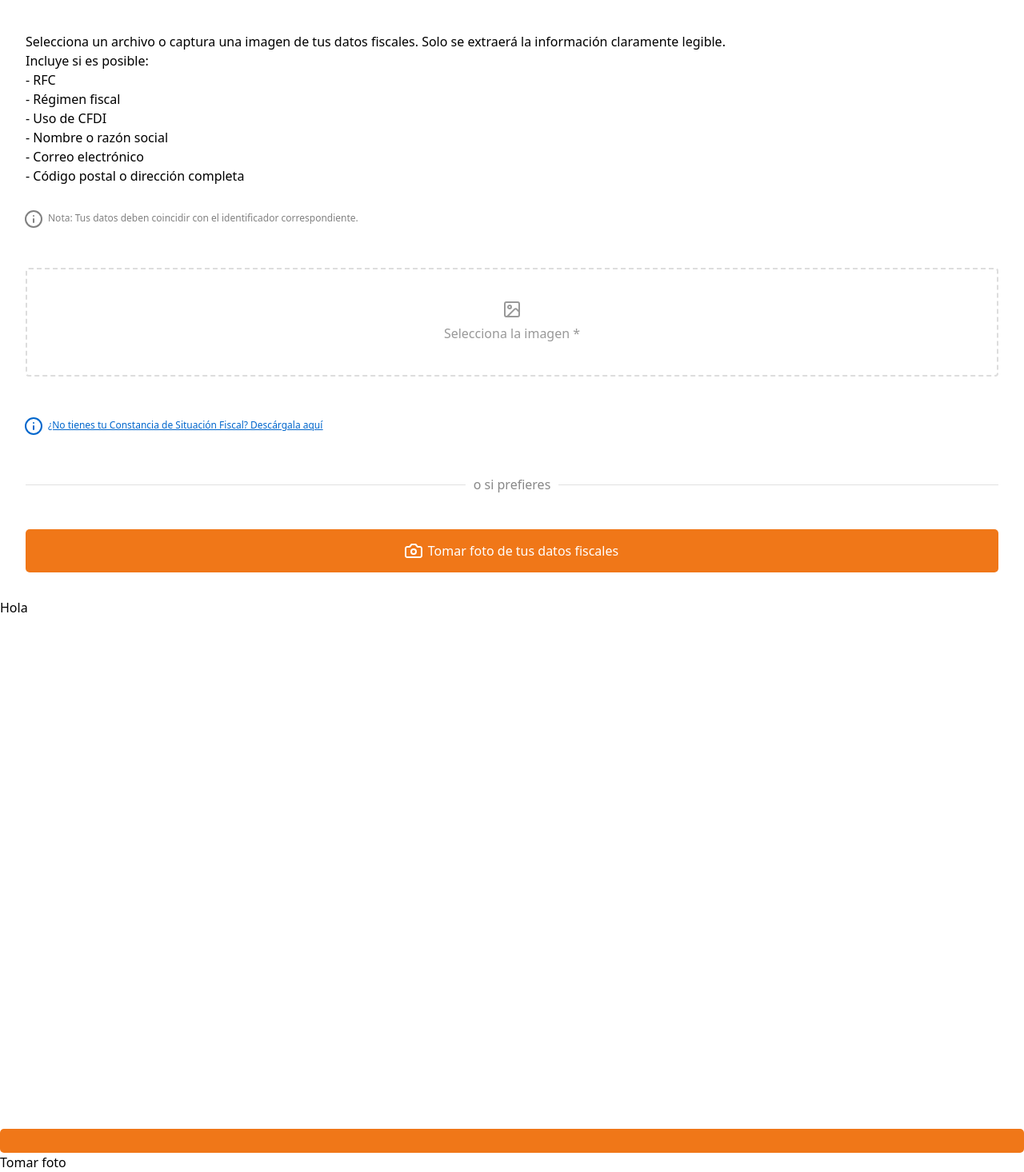
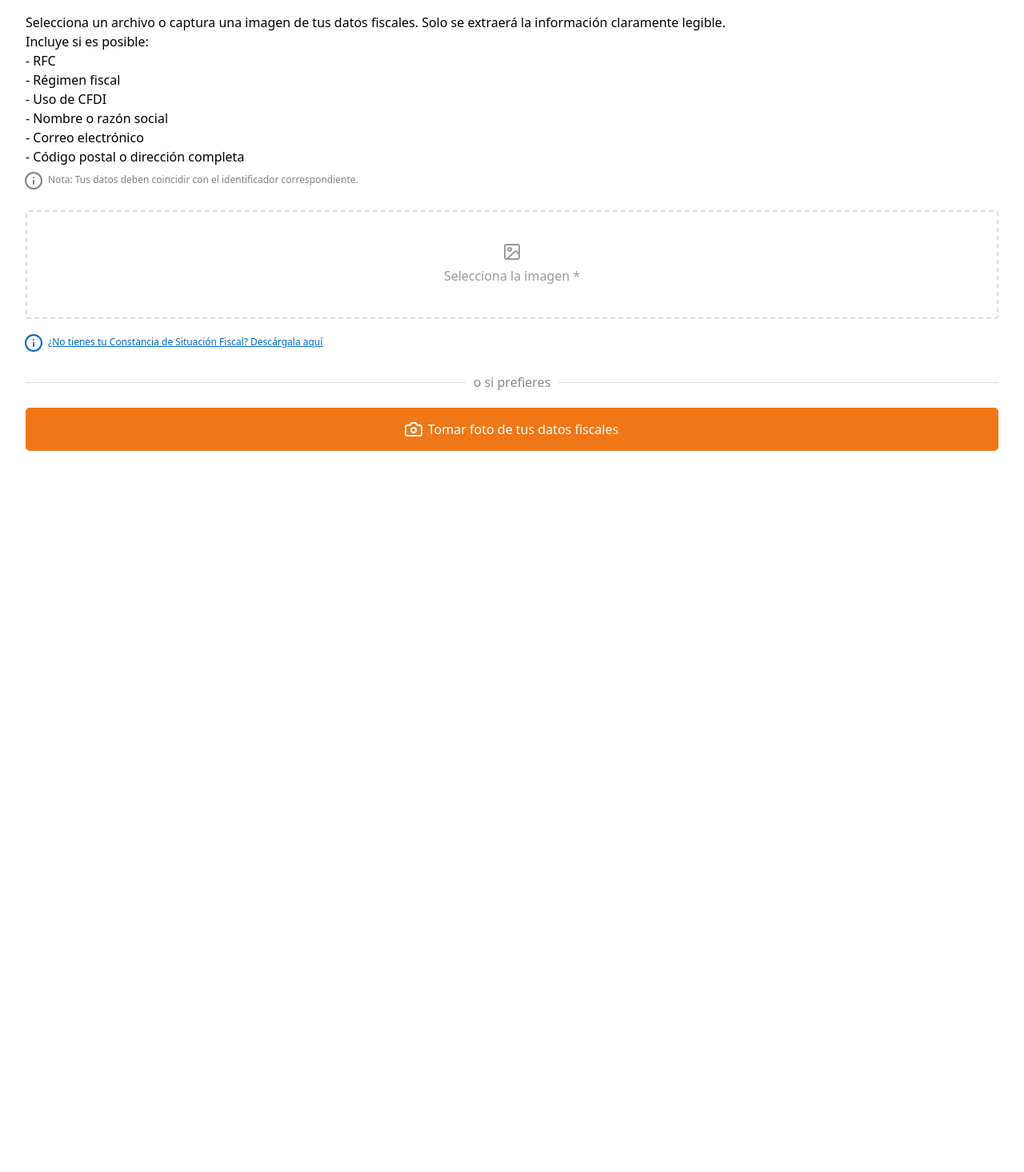
Before and after one commit to skibilling/SkibilingFront, an Angular app: page / in a window 1280 px wide. Shown: the part 5908-7374 px from the top of the page at 80% size. After the commit the page ends 6504 px from the top, so only its background shows below. Built offline with nearby package versions, Linux system fonts and the light colour scheme.

Commit message:
Camera conection

```diff
--- a/src/app/components/organisms/camera/camera.component.html
+++ b/src/app/components/organisms/camera/camera.component.html
@@ -1,11 +1,14 @@
-<!-- camera.component.html -->
-<p>Hola</p>
 <div>
     <video #video width=100% height=100% autoplay playsinline></video>
   </div>
   <div>
-    <app-custom-button (click)="iniciarCamara()"></app-custom-button>
-    <button (click)="tomarFoto()">Tomar foto</button>
+    <app-custom-button
+      type="primary"
+      text="Tomar foto"
+      icon="Camera.svg"
+      [useAssetIcon]="true"
+      (buttonClick)="tomarFoto()">
+    </app-custom-button>
   </div>
   <div *ngIf="foto">
     <p>Vista previa de la foto:</p>
--- a/src/app/components/organisms/camera/camera.component.ts
+++ b/src/app/components/organisms/camera/camera.component.ts
@@ -1,4 +1,4 @@
-import { Component, ViewChild, ElementRef } from '@angular/core';
+import { Component, ViewChild, ElementRef, OnInit } from '@angular/core';
 import { CommonModule } from '@angular/common';
 import { CustomButtonComponent } from "../../atoms/custom-button/custom-button.component";
 
@@ -8,10 +8,14 @@ import { CustomButtonComponent } from "../../atoms/custom-button/custom-button.c
   styleUrls: ['./camera.component.css'],
   imports: [CommonModule, CustomButtonComponent]
 })
-export class CameraComponent {
+export class CameraComponent implements OnInit {
   @ViewChild('video', { static: false }) video!: ElementRef;
   stream!: MediaStream;
   foto?: string;
+
+  ngOnInit(): void {
+    this.iniciarCamara();
+  }
 
   iniciarCamara(): void {
     if (navigator.mediaDevices && navigator.mediaDevices.getUserMedia) {
--- a/src/app/components/organisms/content-fiscal-data/content-fiscal-data.component.html
+++ b/src/app/components/organisms/content-fiscal-data/content-fiscal-data.component.html
@@ -1,5 +1,5 @@
 <div class="fiscal-data-container">
-  <div>
+  <div *ngIf="!mostrarCamara">
     <app-titles [text]="'2. Datos fiscales'" [color]="'#000'"></app-titles>
 
     <app-simple-text
@@ -11,11 +11,16 @@
       [type]="'tertiary'"
       [text]="'Rellenar automáticamente'"
       [icon]="'FileText.svg'"
-      [useAssetIcon]="true">
+      [useAssetIcon]="true"
+      (buttonClick)="mostrarContentInfoCamera()">
     </app-custom-button>
   </div>
-  <app-divider [text]="'o escribir manualmente'"></app-divider>
-  <div>
+
+  <app-content-info-camera *ngIf="mostrarCamara"></app-content-info-camera>
+
+  <app-divider *ngIf="!mostrarCamara" [text]="'o escribir manualmente'"></app-divider>
+
+  <div *ngIf="!mostrarCamara">
     <app-input-field
       [icon]="'IdCard.svg'"
       [label]="'RFC'"
@@ -38,11 +43,10 @@
     </app-select-field>
   </div>
 
-  <div>
+  <div *ngIf="!mostrarCamara">
     <app-custom-button
       [type]="'primary'"
       [text]="'Continuar con el siguiente paso'">
     </app-custom-button>
   </div>
-
 </div>
--- a/src/app/components/organisms/content-fiscal-data/content-fiscal-data.component.ts
+++ b/src/app/components/organisms/content-fiscal-data/content-fiscal-data.component.ts
@@ -6,6 +6,7 @@ import { CustomButtonComponent } from '../../atoms/custom-button/custom-button.c
 import { DividerComponent } from '../../atoms/divider/divider.component';
 import { InputFieldComponent } from '../../atoms/input-field/input-field.component';
 import { SelectFieldComponent } from '../../atoms/select-field/select-field.component';
+import { ContentInfoCameraComponent } from '../content-info-camera/content-info-camera.component';
 
 @Component({
   selector: 'app-content-fiscal-data',
@@ -17,15 +18,22 @@ import { SelectFieldComponent } from '../../atoms/select-field/select-field.comp
     CustomButtonComponent,
     DividerComponent,
     InputFieldComponent,
-    SelectFieldComponent
+    SelectFieldComponent,
+    ContentInfoCameraComponent
   ],
   templateUrl: './content-fiscal-data.component.html',
   styleUrls: ['./content-fiscal-data.component.css']
 })
 export class ContentFiscalDataComponent {
+  mostrarCamara: boolean = false;
+
   CFDIUsesOptions = [
     { value: 'G01', label: 'Adquisición de mercancías' },
     { value: 'G02', label: 'Devoluciones, descuentos o bonificaciones' },
     { value: 'G03', label: 'Gastos en general' }
-  ]
+  ];
+
+  mostrarContentInfoCamera(): void {
+    this.mostrarCamara = true;
+  }
 }
--- a/src/app/components/organisms/content-info-camera/content-info-camera.component.html
+++ b/src/app/components/organisms/content-info-camera/content-info-camera.component.html
@@ -1,4 +1,5 @@
 <div class="camera-info-container">
+  <div *ngIf="!mostrarInterfazCamara">
     <app-titles [text]="'2.1. Sube o toma una foto'" [color]="'#000'"></app-titles>
 
     <app-simple-text
@@ -30,6 +31,12 @@
       type="primary"
       text="Tomar foto de tus datos fiscales"
       icon="Camera.svg"
-    [useAssetIcon]="true">
+      [useAssetIcon]="true"
+      (buttonClick)="mostrarCamara()">
     </app-custom-button>
   </div>
+
+  <div *ngIf="mostrarInterfazCamara" class="camera-interface">
+    <app-camera></app-camera>
+  </div>
+</div>
--- a/src/app/components/organisms/content-info-camera/content-info-camera.component.ts
+++ b/src/app/components/organisms/content-info-camera/content-info-camera.component.ts
@@ -7,6 +7,7 @@ import { DropBoxComponent } from '../../atoms/drop-box/drop-box.component';
 import { DividerComponent } from '../../atoms/divider/divider.component';
 import { CustomButtonComponent } from '../../atoms/custom-button/custom-button.component';
 import { BottomSheetComponent } from "../bottom-sheet/bottom-sheet.component";
+import { CameraComponent } from '../camera/camera.component';
 
 @Component({
   selector: 'app-content-info-camera',
@@ -19,13 +20,20 @@ import { BottomSheetComponent } from "../bottom-sheet/bottom-sheet.component";
     DropBoxComponent,
     DividerComponent,
     CustomButtonComponent,
-    BottomSheetComponent
-],
+    BottomSheetComponent,
+    CameraComponent
+  ],
   templateUrl: './content-info-camera.component.html',
   styleUrls: ['./content-info-camera.component.css']
 })
 export class ContentInfoCameraComponent {
+  mostrarInterfazCamara: boolean = false;
+
   openSAT() {
     window.open('https://www.sat.gob.mx/', '_blank');
   }
+
+  mostrarCamara(): void {
+    this.mostrarInterfazCamara = true;
+  }
 }
--- a/src/app/components/pages/pruebas/pruebas.component.html
+++ b/src/app/components/pages/pruebas/pruebas.component.html
@@ -46,4 +46,4 @@
 <app-tickets-page></app-tickets-page>
 <app-content-fiscal-data></app-content-fiscal-data>
 <app-content-info-camera></app-content-info-camera>
-<app-camera></app-camera>
+<!--<app-camera></app-camera>-->
```
Lines whose indentation alone changed are shown as unchanged.
